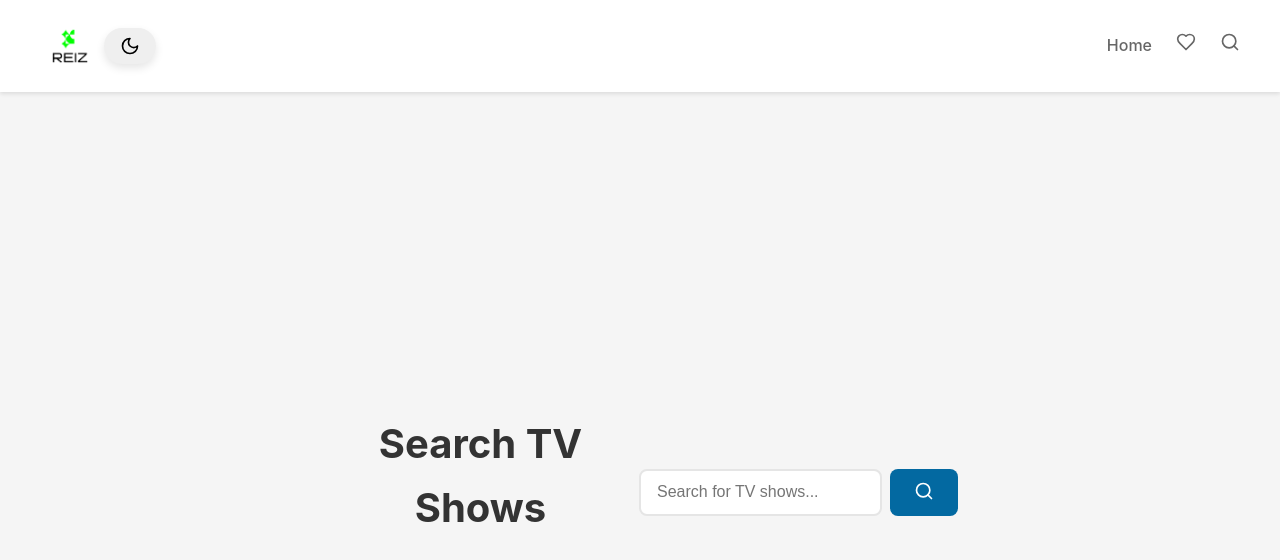
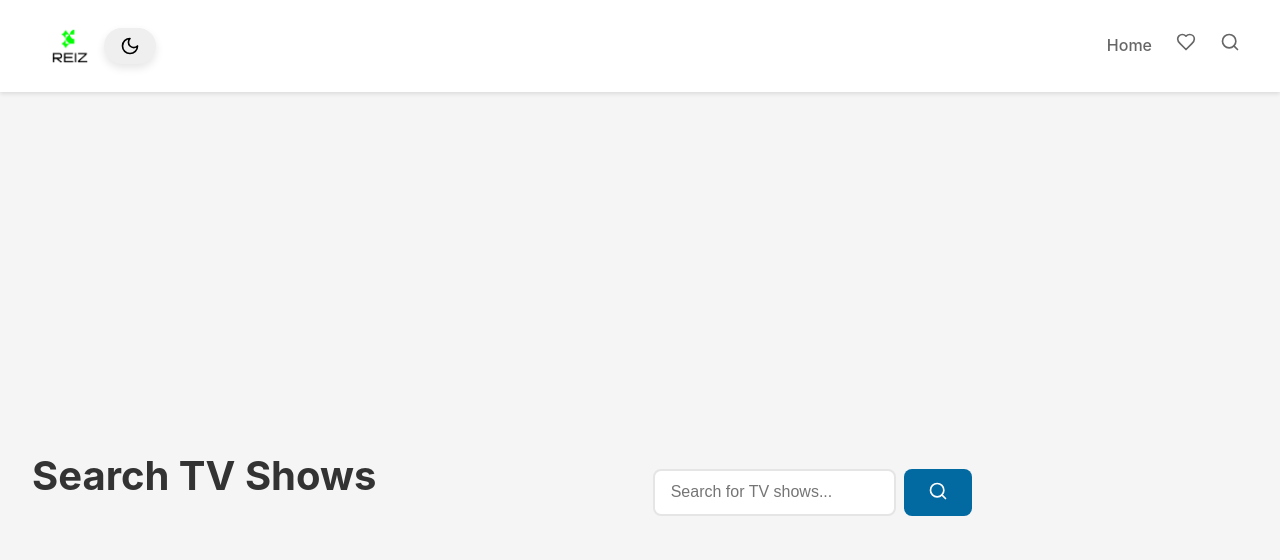
Before and after one commit to M0H1K4/Reiz_project, a React (Vite) app: page /search in a window 1280 px wide. Shown: the top 560 px of the page. Built offline with nearby package versions, Linux system fonts and the light colour scheme.

Commit message:
finished?

```diff
--- a/src/index.css
+++ b/src/index.css
@@ -50,7 +50,7 @@ body {
   /* margin-top: 200px; */
   padding: 2rem;
   /* background-color: green; */
-  width: 700px;
+  min-width: 100vw;
 }
 
 .loading-container {
```
